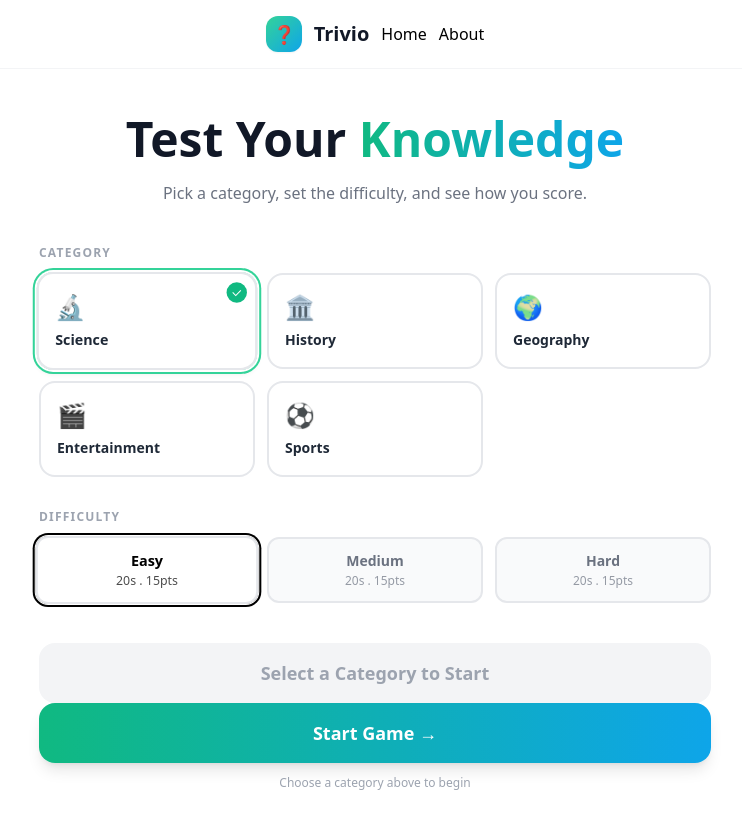
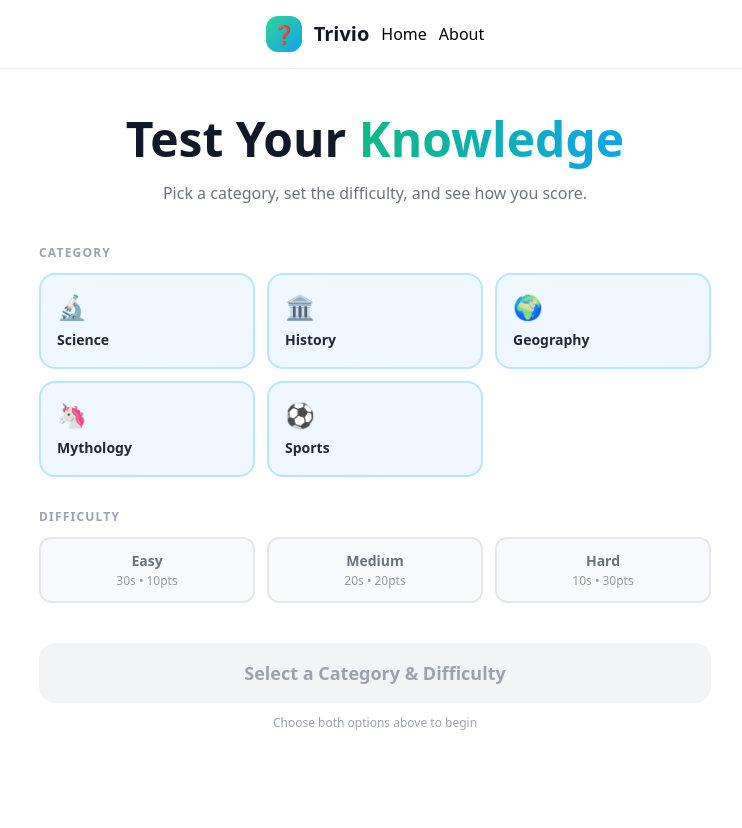
Before and after one commit to AlifRJ/Nuxt-Trivia-Game, a Nuxt app: page / in a window 1280 px wide. Shown: the top 828 px of the page, without its empty margins (265-1007 px from the left). After the commit the page ends 800 px from the top, so only its background shows below. Built offline with nearby package versions, Linux system fonts and the light colour scheme.

Commit message:
Polish home  page

```diff
--- /dev/null
+++ b/app/components/CategoryButton.vue
@@ -0,0 +1,26 @@
+<script setup>
+const props = defineProps({
+  data: {
+    type: Object,
+  },
+  isActive: Boolean,
+});
+
+const buttonClasses = computed(() => {
+  return props.isActive
+    ? "from-emerald-50 to-teal-50 border-emerald-200 hover:border-emerald-400 ring-2 ring-offset-2 ring-emerald-400 scale-[1.02] shadow-md"
+    : "from-sky-50 to-blue-50 border-sky-200 hover:border-sky-400 hover:scale-[1.01] hover:shadow-sm";
+});
+</script>
+
+<template>
+  <button :class="buttonClasses" class="relative rounded-2xl border-2 p-4 text-left transition-all duration-150 bg-gradient-to-br">
+    <span class="text-2xl block mb-1">{{ data.icon }}</span>
+    <span class="text-sm font-semibold text-gray-800">{{ data.title }}</span>
+    <span v-if="isActive" class="absolute top-2 right-2 w-5 h-5 rounded-full bg-emerald-500 flex items-center justify-center">
+      <svg viewBox="0 0 12 12" fill="none" class="w-3 h-3">
+        <path d="M2 6l3 3 5-5" stroke="white" strokeWidth="1.5" strokeLinecap="round" strokeLinejoin="round" />
+      </svg>
+    </span>
+  </button>
+</template>
--- /dev/null
+++ b/app/components/DifficultyButton.vue
@@ -0,0 +1,31 @@
+<script setup>
+const props = defineProps({
+  data: {
+    type: Object,
+  },
+  isActive: Boolean,
+});
+
+const difficultyStyles = {
+  easy: "border-emerald-400 bg-emerald-50 text-emerald-700 ring-2 ring-offset-1 ring-current shadow-sm scale-[1.03]",
+  medium: "border-sky-400 bg-sky-50 text-sky-700 ring-2 ring-offset-1 ring-current shadow-sm scale-[1.03]",
+  hard: "border-rose-400 bg-rose-50 text-rose-700 ring-2 ring-offset-1 ring-current shadow-sm scale-[1.03]",
+};
+
+const buttonClasses = computed(() => {
+  const baseInactive = "border-gray-200 bg-gray-50 text-gray-500 hover:border-gray-300 hover:bg-gray-100";
+
+  if (props.isActive) {
+    return difficultyStyles[props.data.type] || "";
+  }
+
+  return baseInactive;
+});
+</script>
+
+<template>
+  <button :class="buttonClasses" class="flex-1 rounded-xl border-2 py-3 px-4 text-sm font-semibold transition-all duration-150 capitalize">
+    <div>{{ data.type }}</div>
+    <div class="text-xs font-normal opacity-70 mt-0.5">{{ data.time }}s • {{ data.points }}pts</div>
+  </button>
+</template>
--- a/app/components/Footer.vue
+++ /dev/null
@@ -1,5 +0,0 @@
-<template>
-  <footer>
-    <div>Footer</div>
-  </footer>
-</template>
--- a/app/components/Navbar.vue
+++ /dev/null
@@ -1,12 +0,0 @@
-<template>
-  <header class="flex border-b border-gray-100 px-6 py-4">
-    <div class="max-w-2xl mx-auto flex items-center gap-3">
-      <div class="w-9 h-9 rounded-xl bg-gradient-to-br from-emerald-400 to-sky-500 flex items-center justify-center shadow-sm">
-        <span class="text-white text-lg">❓</span>
-      </div>
-      <span class="text-xl font-bold text-gray-900"> Trivio </span>
-      <a href="#Home">Home</a>
-      <a href="#About">About</a>
-    </div>
-  </header>
-</template>
--- a/app/layouts/default.vue
+++ b/app/layouts/default.vue
@@ -1,5 +1,13 @@
 <template>
-  <Navbar />
-  <slot />
-  <!-- <Footer /> -->
+  <header class="flex border-b border-gray-100 px-6 py-4">
+    <div class="max-w-2xl mx-auto flex items-center gap-3">
+      <div class="w-9 h-9 rounded-xl bg-gradient-to-br from-emerald-400 to-sky-500 flex items-center justify-center shadow-sm">
+        <span class="text-white text-lg">❓</span>
+      </div>
+      <span class="text-xl font-bold text-gray-900"> Trivio </span>
+      <NuxtLink to="/">Home</NuxtLink>
+      <NuxtLink to="/about">About</NuxtLink>
+    </div>
+  </header>
+  <slot></slot>
 </template>
--- a/app/pages/index.vue
+++ b/app/pages/index.vue
@@ -1,6 +1,42 @@
 <script setup>
-const start = ref("");
+import { ref } from "vue";
+
+const categories = ref([
+  { id: "science", icon: "🔬", title: "Science", active: false },
+  { id: "history", icon: "🏛️", title: "History", active: false },
+  { id: "geography", icon: "🌍", title: "Geography", active: false },
+  { id: "mythology", icon: "🦄", title: "Mythology", active: false },
+  { id: "sports", icon: "⚽", title: "Sports", active: false },
+]);
+
+const difficulties = ref([
+  { type: "easy", time: 30, points: 10, active: false },
+  { type: "medium", time: 20, points: 20, active: false },
+  { type: "hard", time: 10, points: 30, active: false },
+]);
+
+const category = ref(null);
+const difficulty = ref("");
+
+const toggleCategory = (categoryId) => {
+  category.value = category.value !== categoryId ? categoryId : null;
+
+  // Update active state for each category
+  categories.value.forEach((cat) => {
+    cat.active = cat.id === category.value;
+  });
+};
+
+const toggleDifficulty = (difficultyType) => {
+  difficulty.value = difficulty.value !== difficultyType ? difficultyType : "";
+
+  // Update active state for each difficulty
+  difficulties.value.forEach((diff) => {
+    diff.active = diff.type === difficulty.value;
+  });
+};
 </script>
+
 <template>
   <main class="flex-1 flex flex-col items-center px-6 py-10">
     <div class="w-full max-w-2xl">
@@ -17,31 +53,7 @@ const start = ref("");
       <section class="mb-8">
         <h2 class="text-xs font-semibold text-gray-400 uppercase tracking-widest mb-3">Category</h2>
         <div class="grid grid-cols-2 sm:grid-cols-3 gap-3">
-          <button class="relative rounded-2xl border-2 p-4 text-left transition-all duration-150 bg-gradient-to-br ring-2 ring-offset-2 ring-emerald-400 scale-[1.02] shadow-md">
-            <span class="text-2xl block mb-1">🔬</span>
-            <span class="text-sm font-semibold text-gray-800">Science</span>
-            <span class="absolute top-2 right-2 w-5 h-5 rounded-full bg-emerald-500 flex items-center justify-center">
-              <svg viewBox="0 0 12 12" fill="none" class="w-3 h-3">
-                <path d="M2 6l3 3 5-5" stroke="white" strokeWidth="1.5" strokeLinecap="round" strokeLinejoin="round" />
-              </svg>
-            </span>
-          </button>
-          <button class="relative rounded-2xl border-2 p-4 text-left transition-all duration-150 bg-gradient-to-br hover:scale-[1.01] hover:shadow-sm">
-            <span class="text-2xl block mb-1">🏛️</span>
-            <span class="text-sm font-semibold text-gray-800">History</span>
-          </button>
-          <button class="relative rounded-2xl border-2 p-4 text-left transition-all duration-150 bg-gradient-to-br hover:scale-[1.01] hover:shadow-sm">
-            <span class="text-2xl block mb-1">🌍</span>
-            <span class="text-sm font-semibold text-gray-800">Geography</span>
-          </button>
-          <button class="relative rounded-2xl border-2 p-4 text-left transition-all duration-150 bg-gradient-to-br hover:scale-[1.01] hover:shadow-sm">
-            <span class="text-2xl block mb-1">🎬</span>
-            <span class="text-sm font-semibold text-gray-800">Entertainment</span>
-          </button>
-          <button class="relative rounded-2xl border-2 p-4 text-left transition-all duration-150 bg-gradient-to-br hover:scale-[1.01] hover:shadow-sm">
-            <span class="text-2xl block mb-1">⚽</span>
-            <span class="text-sm font-semibold text-gray-800">Sports</span>
-          </button>
+          <CategoryButton v-for="cat in categories" :key="cat.id" @click="toggleCategory(cat.id)" :data="cat" :isActive="cat.active" />
         </div>
       </section>
 
@@ -49,26 +61,24 @@ const start = ref("");
       <section class="mb-10">
         <h2 class="text-xs font-semibold text-gray-400 uppercase tracking-widest mb-3">Difficulty</h2>
         <div class="flex gap-3">
-          <button class="flex-1 rounded-xl border-2 py-3 px-4 text-sm font-semibold transition-all duration-150 ring-2 ring-offset-1 ring-current shadow-sm scale-[1.03]">
-            <div>Easy</div>
-            <div class="text-xs font-normal opacity-70 mt-0.5">20s . 15pts</div>
-          </button>
-          <button class="flex-1 rounded-xl border-2 py-3 px-4 text-sm font-semibold transition-all duration-150 border-gray-200 bg-gray-50 text-gray-500 hover:border-gray-300 hover:bg-gray-100">
-            <div>Medium</div>
-            <div class="text-xs font-normal opacity-70 mt-0.5">20s . 15pts</div>
-          </button>
-          <button class="flex-1 rounded-xl border-2 py-3 px-4 text-sm font-semibold transition-all duration-150 border-gray-200 bg-gray-50 text-gray-500 hover:border-gray-300 hover:bg-gray-100">
-            <div>Hard</div>
-            <div class="text-xs font-normal opacity-70 mt-0.5">20s . 15pts</div>
-          </button>
+          <DifficultyButton v-for="diff in difficulties" :key="diff.type" @click="toggleDifficulty(diff.type)" :data="diff" :isActive="diff.active" />
         </div>
       </section>
 
       <!-- Start -->
-      <button class="w-full py-4 rounded-2xl text-lg font-bold transition-all duration-200 bg-gray-100 text-gray-400 cursor-not-allowed">Select a Category to Start</button>
-      <button class="w-full py-4 rounded-2xl text-lg font-bold transition-all duration-200 bg-gradient-to-r from-emerald-500 to-sky-500 text-white shadow-lg hover:shadow-xl hover:scale-[1.01] active:scale-[0.99]">Start Game →</button>
-
-      <p class="text-center text-xs text-gray-400 mt-3">Choose a category above to begin</p>
+      <!-- Adjusted condition to require both, or update text if only category is needed -->
+      <div v-if="category !== null && difficulty !== ''">
+        <NuxtLink
+          :to="`/gameplay/game?category=${category}&difficulty=${difficulty}`"
+          class="inline-block text-center w-full py-4 rounded-2xl text-lg font-bold transition-all duration-200 bg-gradient-to-r from-emerald-500 to-sky-500 text-white shadow-lg hover:shadow-xl hover:scale-[1.01] active:scale-[0.99]"
+        >
+          Start Game →
+        </NuxtLink>
+      </div>
+      <div v-else>
+        <button class="w-full py-4 rounded-2xl text-lg font-bold transition-all duration-200 bg-gray-100 text-gray-400 cursor-not-allowed" disabled>Select a Category & Difficulty</button>
+        <p class="text-center text-xs text-gray-400 mt-3">Choose both options above to begin</p>
+      </div>
     </div>
   </main>
 </template>
```
Also changed, not shown: 1 other file (tests, documents, lock files or other folders).
